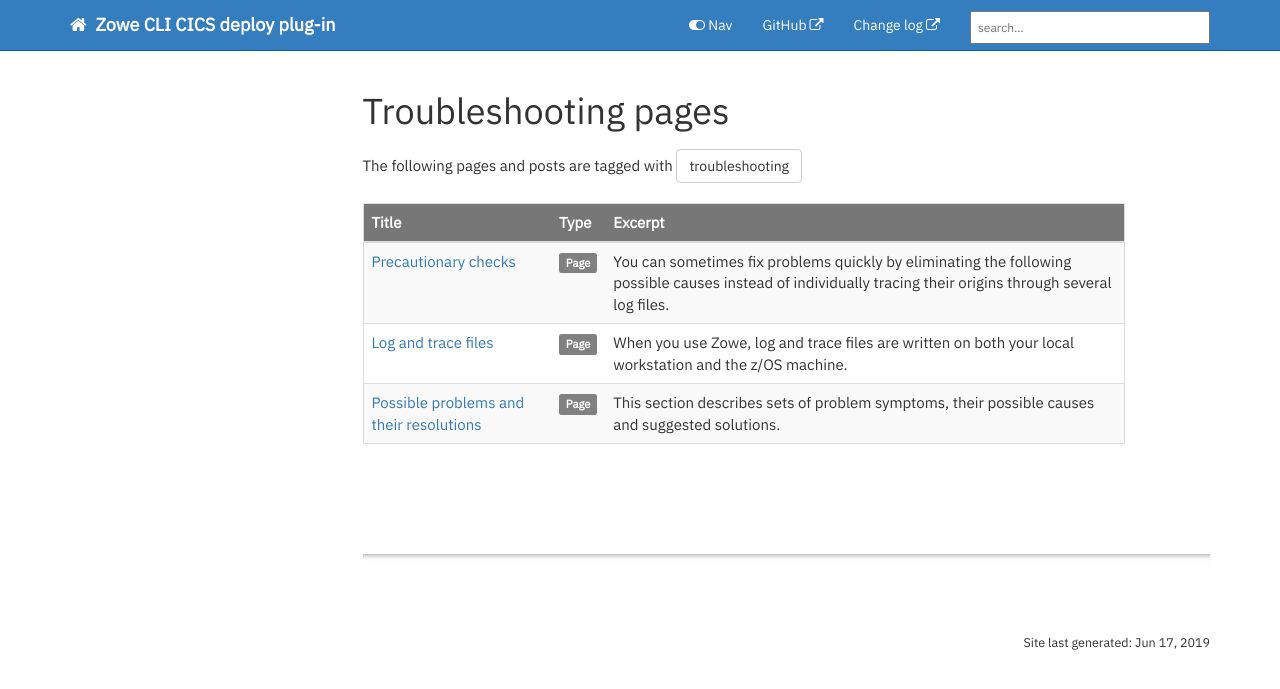
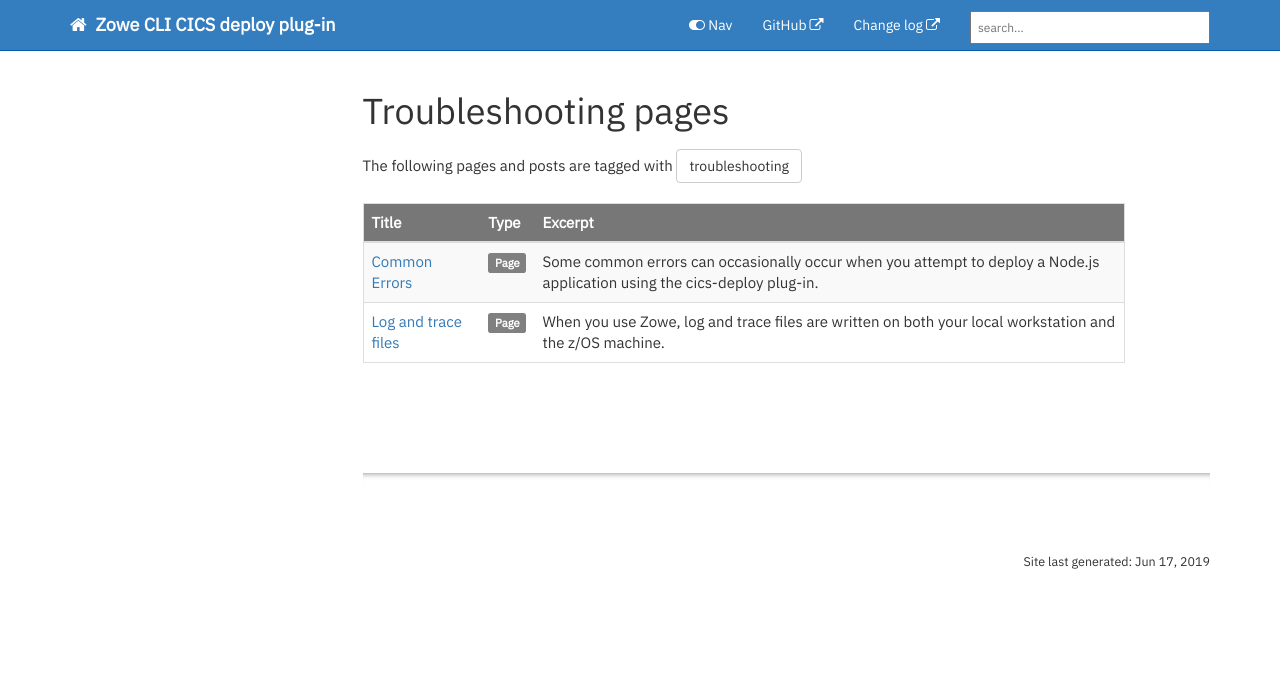
Before and after one commit to IBM/zowe-cli-cics-deploy-plugin, a Jekyll site: the page built from docs/pages/tags/tag_troubleshooting.md, in a window 1280 px wide. Shown: the top 689 px of the page. Built offline with Jekyll 4.4.1, drawn with Linux system fonts in a browser that asks for light colours; nearby versions of some CDN libraries; comment, search, counter and statistics services are not loaded.

Commit message:
Combine two troubleshooting topics, plus minor edits.

```diff
--- a/docs/_data/sidebars/cdp_sidebar.yml
+++ b/docs/_data/sidebars/cdp_sidebar.yml
@@ -81,12 +81,8 @@ entries:
       url: cdp-Troubleshooting-General.html
       output: web
 
-    - title: Precautionary checks
-      url: cdp-Precautionary-Checks.html
-      output: web
-
-    - title: Potential problems
-      url: cdp-Troubleshooting-Symptoms.html
+    - title: Common Errors
+      url: cdp-Common-Errors.html
       output: web
 
   - title: Commands
--- a/docs/pages/cdp/cdp-Troubleshooting-Symptoms.md
+++ b/docs/pages/cdp/cdp-Common-Errors.md
@@ -1,18 +1,23 @@
 ---
-title: Possible problems and their resolutions
+title: Common Errors
 tags: [troubleshooting]
 keywords:
-summary: "This section describes sets of problem symptoms, their possible causes and suggested solutions."
+summary: "Some common errors can occasionally occur when you attempt to deploy a Node.js application using the cics-deploy plug-in."
 sidebar: cdp_sidebar
-permalink: cdp-Troubleshooting-Symptoms.html
+permalink: cdp-Common-Errors.html
 folder: cdp
 ---
 
+## Precautionary checks
+If you experience errors while using the cics-deploy plug-in, check the following potential causes before investigating further:
+* CICS must be authorized to read the bundle directory `META-INF`.
+* The port specified by the `--port` argument of the `cics-deploy generate bundle` command *must* be free on z/OS before you attempt to deploy an application.
+* If you set a `WORK_DIR` in the CICS Node.js application profile, such as `nodejsapps/<your application name>.profile`, it must be *writeable* by CICS.
+
+## Deployment errors
 {% include note.html content="For further troubleshooting steps, see [Troubleshooting Node.js applications](https://www.ibm.com/support/knowledgecenter/en/SSGMCP_5.5.0/troubleshooting/node/node-troubleshooting.html)." %}
 
 {% include important.html content="To definitively diagnose a problem based on the suggested symptoms, you might need to refer to one or more [system logs and traces](cdp-Troubleshooting-General) particularly the STDERR Node.js log and the file assigned the MSGUSR DD name in the relevant CICS job. Depending on your familiarity with z/OS and CICS, and your system privileges, you may also need to consult a CICS systems administrator to get to the bottom of certain problems." %}
-
-## Deployment errors
 
 ### Application incorrectly deploys in a DISABLED state
 *Possible cause*: The port requested by the application is already in use.
--- a/docs/pages/cdp/cdp-Precautionary-Checks.md
+++ /dev/null
@@ -1,13 +0,0 @@
----
-title: Precautionary checks
-tags: [troubleshooting]
-keywords:
-summary: "You can sometimes fix problems quickly by eliminating the following possible causes instead of individually tracing their origins through several log files."
-sidebar: cdp_sidebar
-permalink: cdp-Precautionary-Checks.html
-folder: cdp
----
-
-* CICS must be authorized to read the bundle directory `META-INF`.
-* The port specified by the `--port` argument of the `cics-deploy generate bundle` command *must* be free on the z/OS machine before you attempt to deploy an application.
-* If you set a `WORK_DIR` in the CICS Node.js application profile, such as `nodejsapps/<your application name>.profile`, it must be *writeable* by CICS.
```
